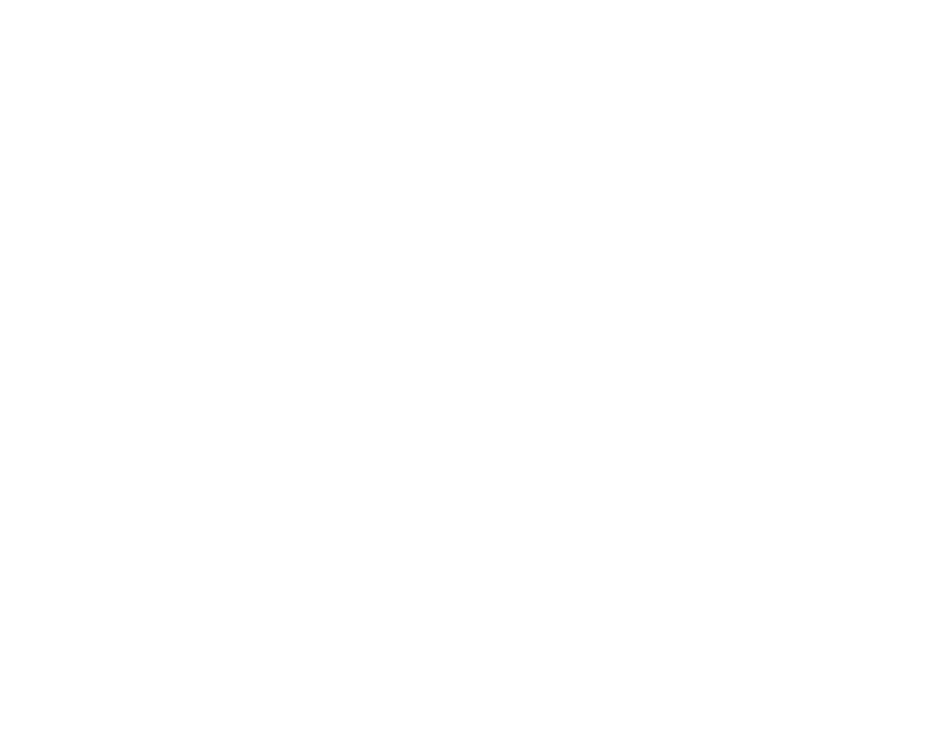
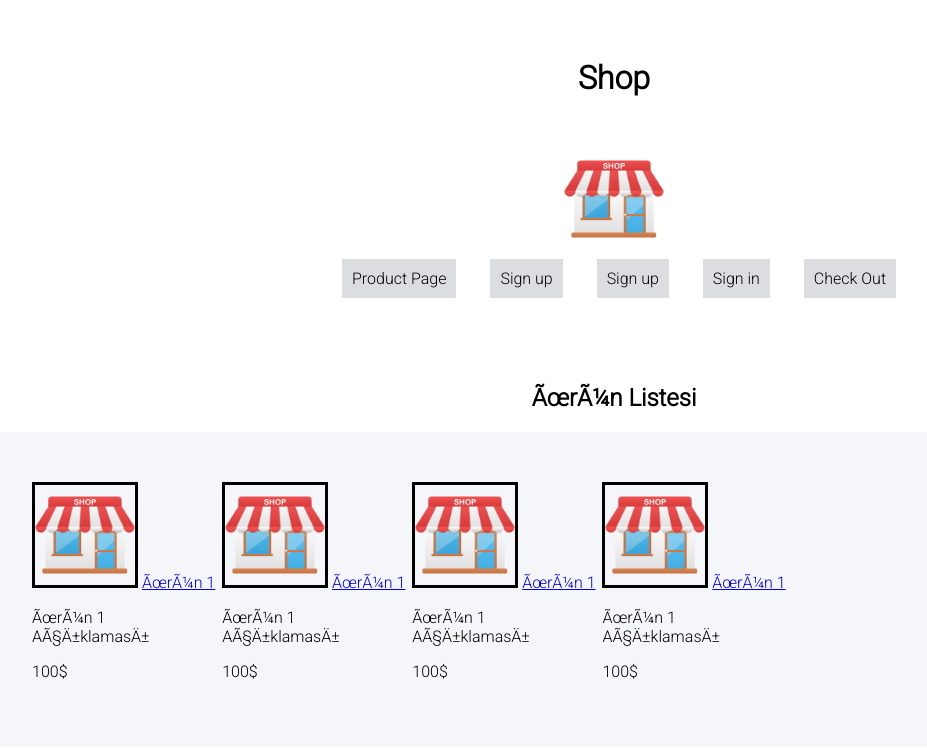
Before and after one commit to sertacEgitim/shop2, a plain HTML site: page index.html in a window 1280 px wide. Shown: the whole page, without its empty margins (26-953 px from the left). Drawn offline with Linux system fonts and the light colour scheme.

Commit message:
first commit

```diff
--- /dev/null
+++ b/assets/css/style.css
@@ -0,0 +1,53 @@
+body{
+    font-family: "Roboto", sans-serif;
+}
+
+.page-header{
+    text-align: center;
+    padding-top: 30px;
+    padding-bottom: 60px;
+}
+.page-header .logo{
+    padding-bottom: 30px;
+}
+
+.content .h1-content{
+    text-align: center;
+}
+
+.product-card img{
+    border: 3px;
+    border-color: black;
+    border-style: solid;
+}
+
+.nav-menu{
+    padding: 0;
+    width: 650px;
+    margin-left: auto;
+    margin-right: auto;
+}
+
+.nav-menu ul li{
+   display: inline-block;
+}
+
+.nav-menu ul li a{
+    color: black;
+    margin-right: 30px;
+    padding: 10px;
+    background: #dcdde1;
+    text-decoration: none;
+
+}
+.product-list{
+    background: #f5f6fa;
+    padding: 50px;
+
+}
+
+.product-card{
+    display:inline-block;
+    width: 16%;
+
+}
--- a/index.html
+++ b/index.html
@@ -1 +1,67 @@
-<!--asd-->
+<!DOCTYPE html>
+<html>
+    <head>
+        <title>shop</title>
+        <meta charset="UTF 8">
+        <link rel="preconnect" href="https://fonts.googleapis.com">
+	    <link rel="preconnect" href="https://fonts.gstatic.com" crossorigin>
+	    <link href="https://fonts.googleapis.com/css2?family=Roboto:wght@300&display=swap" rel="stylesheet">
+        <link rel="stylesheet" href="assets/css/reboot.css">
+        <link rel="stylesheet" href="assets/css/style.css">
+    </head>
+    <body>
+        <main>
+            <header class="page-header">
+                <h1 class="logo">Shop</h1>
+
+                    <img src="./assets/images/logo.png" width="100" alt="icon">
+
+                    <nav class="nav-menu">
+                        <ul>
+                            <li><a href="productPage.html">Product Page</a></li>
+                            <li><a href="registerPage.html">Sign up</a></li>
+                            <li><a href="registerPage.html">Sign up</a></li>
+                            <li><a href="loginPage.html">Sign in</a></li>
+                            <li><a href="checkout.html">Check Out</a></li>
+                        </ul>
+
+
+
+
+                    </nav>
+
+            </header>
+
+            <section class="content">
+                <h1 class="h1-content">Ürün Listesi</h1>
+
+                <div class="product-list">
+                    <div class="product-card">
+                        <img src="./assets/images/logo.png" width="100px" alt="">
+                        <a href="#">Ürün 1</a>
+                        <p>Ürün 1 Açıklaması</p>
+                        <p class="procut-price">100$</p>
+                    </div>
+                    <div class="product-card">
+                        <img src="./assets/images/logo.png" width="100px"  alt="">
+                        <a href="#">Ürün 1</a>
+                        <p>Ürün 1 Açıklaması</p>
+                        <p class="procut-price">100$</p>
+                    </div>
+                    <div class="product-card">
+                        <img src="./assets/images/logo.png" width="100px"  alt="">
+                        <a href="#">Ürün 1</a>
+                        <p>Ürün 1 Açıklaması</p>
+                        <p class="procut-price">100$</p>
+                    </div>
+                    <div class="product-card">
+                        <img src="./assets/images/logo.png" width="100px"  alt="">
+                        <a href="#">Ürün 1</a>
+                        <p>Ürün 1 Açıklaması</p>
+                        <p class="procut-price">100$</p>
+                    </div>
+                </div>
+            </section>
+        </main>
+    </body>
+</html>
```
Also changed, not shown: assets/css/reboot.css (added), assets/images/logo.png (added).
